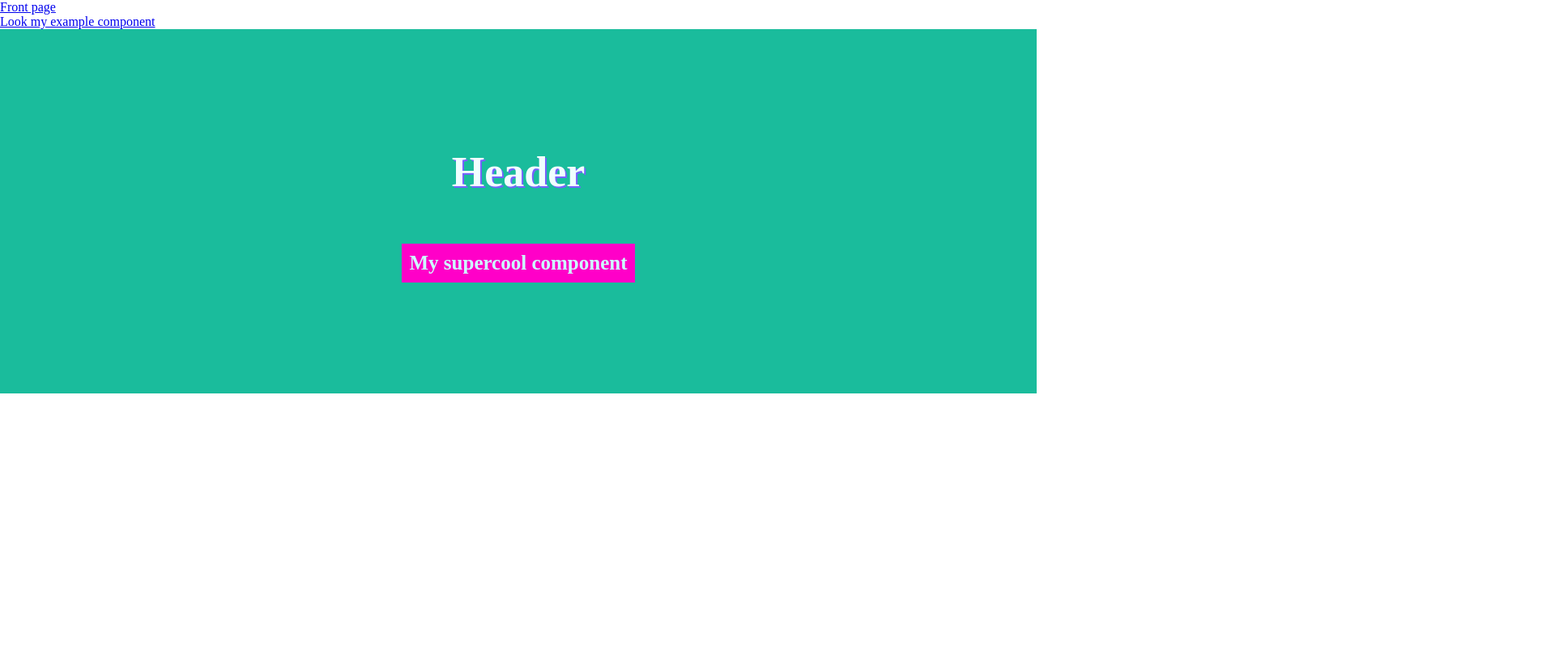
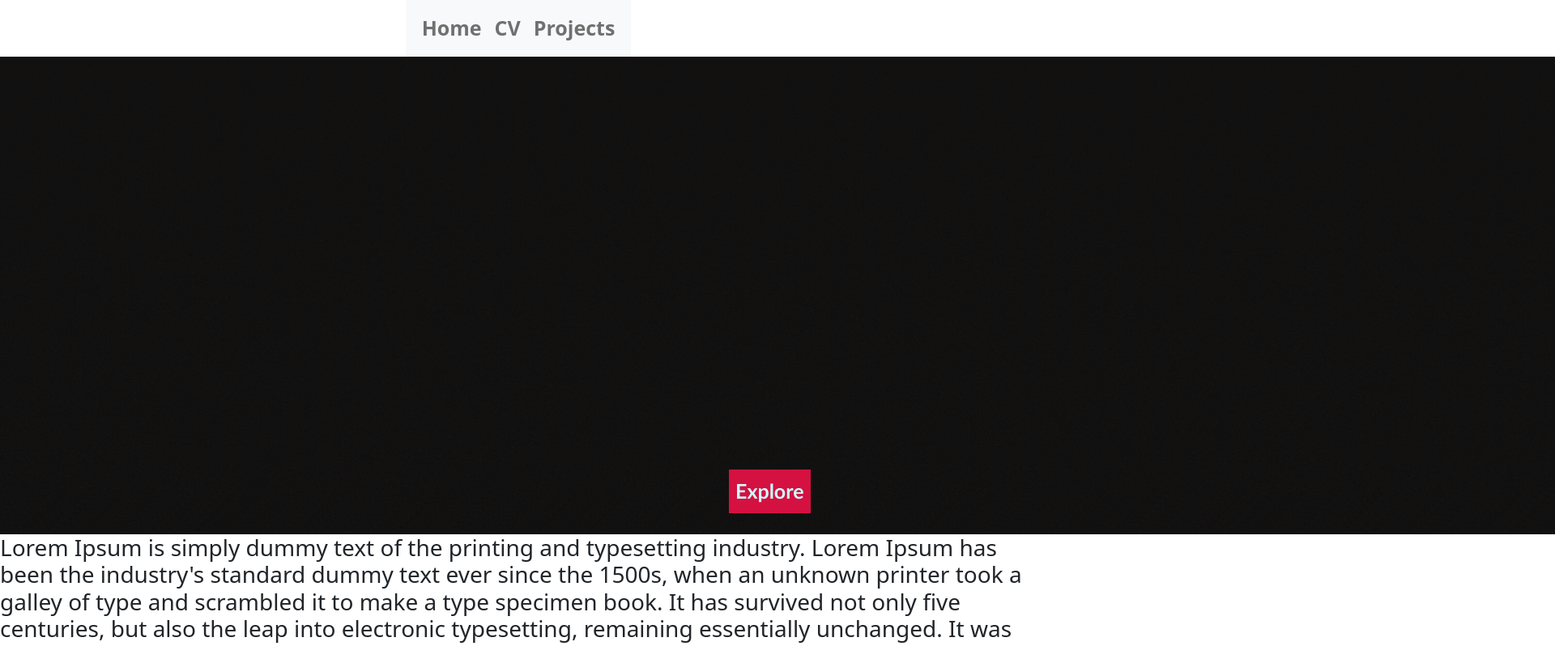
Before and after one commit to zeta404-ops/portfolio, a React (Create React App) app: page /portfolio/example in a window 1280 px wide. Shown: the top 798 px of the page at 81% size, 1920 px wide, since content can reach past the window. Built offline with nearby package versions, Linux system fonts and the light colour scheme.

Commit message:
PortV1.2.1

```diff
--- a/src/App.tsx
+++ b/src/App.tsx
@@ -16,12 +16,18 @@ const App: React.FC = () => {
   return (
 
    <Router basename='/portfolio'>
+         <link
+  rel="stylesheet"
+  href="https://cdn.jsdelivr.net/npm/bootstrap@5.1.3/dist/css/bootstrap.min.css"
+  integrity="sha384-1BmE4kWBq78iYhFldvKuhfTAU6auU8tT94WrHftjDbrCEXSU1oBoqyl2QvZ6jIW3"
+  crossOrigin="anonymous"
+/>
+   {/* The navigation bar and other components you want to display on all pages come here */}
+   {/* <div className={styles.navbar}>
 
-   {/* The navigation bar and other components you want to display on all pages come here */}
-   <div className={styles.navbar}>
      <Link to='/'>Front page</Link>
      <Link to='example'>Look my example component</Link>
-   </div>
+   </div> */}
 
    <Switch>
      {/* Changing content comes here */}
--- a/src/components/errorPageStyle.module.scss
+++ b/src/components/errorPageStyle.module.scss
@@ -1,9 +1,11 @@
 .container{
-    background-size: cover;
+    position:fixed; left: 152px; top:400px;
     font-family: Verdana;
     font-size: 1.5rem;
-    color: #0CB3F9;
-    text-shadow: -1px -1px 2px rgba(150, 150, 150, 1);
+    color: #121111;
+    align-items: center;
     text-align: center;
-    font-weight: 600;
+    font-weight: 500;
+
+
 }
--- a/src/components/example/someExampleComponent.module.scss
+++ b/src/components/example/someExampleComponent.module.scss
@@ -1,23 +1,45 @@
+
+body {background-color: #DDDDDD;}
+
+::-webkit-scrollbar {
+  display: none;
+}
+
 .container {
+
     width: 100%;
-    height: 450px;
-    background: #1abc9c;
     display: flex;
     flex-direction: column;
     justify-content: center;
     align-items: center;
 
-    h1 {
-      font-size: 52px;
-      color: azure;
-      text-shadow: 2px 2px #7860ff;
-    }
+
+.nav{
+  font-weight: 700;
+  font-size: 25px;
+}
+
+
+
+.picBanner{
+ width: 100%;
+
+}
+
 
     p {
+
+      font-family: Trebuchet MS, sans-serif;
       font-weight: 700;
       font-size: 25px;
       color: rgb(206, 255, 255);
-      background: rgb(255, 0, 200);
-      padding: 10px;
+      background: #D41141;
+      padding: 8px;
+      position:absolute; left: 900px; top:580px;
     }
+
+
+
+
+
   }
--- a/src/components/example/someExampleComponent.tsx
+++ b/src/components/example/someExampleComponent.tsx
@@ -1,16 +1,80 @@
 import React from 'react'
 import styles from './someExampleComponent.module.scss'
-
+import banner from '../video/bannerr.gif'
+import * as ReactBootStrap from "react-bootstrap"
+import {Link} from "react-router-dom";
 type SomeExampleComponentProps = {
 
 }
 
 const SomeExampleComponent: React.FC<SomeExampleComponentProps> = () => {
   return (
+
     <div className={styles.container}>
-    <h1>Header</h1>
-    <p>My supercool component</p>
+<>
+<div className={styles.nav}>
+  <ReactBootStrap.Navbar bg="light" variant="light">
+    <ReactBootStrap.Container>
+
+    <ReactBootStrap.Nav className="me-auto">
+      <ReactBootStrap.Nav.Link href="#Home
+      ">Home</ReactBootStrap.Nav.Link>
+      <ReactBootStrap.Nav.Link href="#CV">CV</ReactBootStrap.Nav.Link>
+      <ReactBootStrap.Nav.Link href="#Projects">Projects</ReactBootStrap.Nav.Link>
+    </ReactBootStrap.Nav>
+    </ReactBootStrap.Container>
+  </ReactBootStrap.Navbar>
   </div>
+</>
+<div className={styles.picBanner}>
+<img className="pic" src={banner} alt='Banner for web dev'/>
+
+</div>
+<Link to="/Dashboard"><p>Explore</p></Link>
+
+
+<h3> Lorem Ipsum is simply dummy text of the printing and typesetting industry. Lorem Ipsum has been the industry's standard dummy text ever since the 1500s, when an unknown printer took a galley of type and scrambled it to make a type specimen book. It has survived not only five centuries, but also the leap into electronic typesetting, remaining essentially unchanged. It was popularised in the 1960s with the release of Letraset sheets containing Lorem Ipsum passages, and more recently with desktop publishing software like Aldus PageMaker including versions of Lorem Ipsum.
+
+</h3>
+<h3> Lorem Ipsum is simply dummy text of the printing and typesetting industry. Lorem Ipsum has been the industry's standard dummy text ever since the 1500s, when an unknown printer took a galley of type and scrambled it to make a type specimen book. It has survived not only five centuries, but also the leap into electronic typesetting, remaining essentially unchanged. It was popularised in the 1960s with the release of Letraset sheets containing Lorem Ipsum passages, and more recently with desktop publishing software like Aldus PageMaker including versions of Lorem Ipsum.
+
+</h3>
+<h3> Lorem Ipsum is simply dummy text of the printing and typesetting industry. Lorem Ipsum has been the industry's standard dummy text ever since the 1500s, when an unknown printer took a galley of type and scrambled it to make a type specimen book. It has survived not only five centuries, but also the leap into electronic typesetting, remaining essentially unchanged. It was popularised in the 1960s with the release of Letraset sheets containing Lorem Ipsum passages, and more recently with desktop publishing software like Aldus PageMaker including versions of Lorem Ipsum.
+
+</h3>
+<h3> Lorem Ipsum is simply dummy text of the printing and typesetting industry. Lorem Ipsum has been the industry's standard dummy text ever since the 1500s, when an unknown printer took a galley of type and scrambled it to make a type specimen book. It has survived not only five centuries, but also the leap into electronic typesetting, remaining essentially unchanged. It was popularised in the 1960s with the release of Letraset sheets containing Lorem Ipsum passages, and more recently with desktop publishing software like Aldus PageMaker including versions of Lorem Ipsum.
+
+</h3>
+<h3> Lorem Ipsum is simply dummy text of the printing and typesetting industry. Lorem Ipsum has been the industry's standard dummy text ever since the 1500s, when an unknown printer took a galley of type and scrambled it to make a type specimen book. It has survived not only five centuries, but also the leap into electronic typesetting, remaining essentially unchanged. It was popularised in the 1960s with the release of Letraset sheets containing Lorem Ipsum passages, and more recently with desktop publishing software like Aldus PageMaker including versions of Lorem Ipsum.
+
+</h3>
+<h3> Lorem Ipsum is simply dummy text of the printing and typesetting industry. Lorem Ipsum has been the industry's standard dummy text ever since the 1500s, when an unknown printer took a galley of type and scrambled it to make a type specimen book. It has survived not only five centuries, but also the leap into electronic typesetting, remaining essentially unchanged. It was popularised in the 1960s with the release of Letraset sheets containing Lorem Ipsum passages, and more recently with desktop publishing software like Aldus PageMaker including versions of Lorem Ipsum.
+
+</h3>
+<h3> Lorem Ipsum is simply dummy text of the printing and typesetting industry. Lorem Ipsum has been the industry's standard dummy text ever since the 1500s, when an unknown printer took a galley of type and scrambled it to make a type specimen book. It has survived not only five centuries, but also the leap into electronic typesetting, remaining essentially unchanged. It was popularised in the 1960s with the release of Letraset sheets containing Lorem Ipsum passages, and more recently with desktop publishing software like Aldus PageMaker including versions of Lorem Ipsum.
+
+</h3>
+<h3> Lorem Ipsum is simply dummy text of the printing and typesetting industry. Lorem Ipsum has been the industry's standard dummy text ever since the 1500s, when an unknown printer took a galley of type and scrambled it to make a type specimen book. It has survived not only five centuries, but also the leap into electronic typesetting, remaining essentially unchanged. It was popularised in the 1960s with the release of Letraset sheets containing Lorem Ipsum passages, and more recently with desktop publishing software like Aldus PageMaker including versions of Lorem Ipsum.
+
+</h3>
+<h3> Lorem Ipsum is simply dummy text of the printing and typesetting industry. Lorem Ipsum has been the industry's standard dummy text ever since the 1500s, when an unknown printer took a galley of type and scrambled it to make a type specimen book. It has survived not only five centuries, but also the leap into electronic typesetting, remaining essentially unchanged. It was popularised in the 1960s with the release of Letraset sheets containing Lorem Ipsum passages, and more recently with desktop publishing software like Aldus PageMaker including versions of Lorem Ipsum.
+
+</h3>
+<h3> Lorem Ipsum is simply dummy text of the printing and typesetting industry. Lorem Ipsum has been the industry's standard dummy text ever since the 1500s, when an unknown printer took a galley of type and scrambled it to make a type specimen book. It has survived not only five centuries, but also the leap into electronic typesetting, remaining essentially unchanged. It was popularised in the 1960s with the release of Letraset sheets containing Lorem Ipsum passages, and more recently with desktop publishing software like Aldus PageMaker including versions of Lorem Ipsum.
+
+</h3>
+<h3> Lorem Ipsum is simply dummy text of the printing and typesetting industry. Lorem Ipsum has been the industry's standard dummy text ever since the 1500s, when an unknown printer took a galley of type and scrambled it to make a type specimen book. It has survived not only five centuries, but also the leap into electronic typesetting, remaining essentially unchanged. It was popularised in the 1960s with the release of Letraset sheets containing Lorem Ipsum passages, and more recently with desktop publishing software like Aldus PageMaker including versions of Lorem Ipsum.
+
+</h3>
+<h3> Lorem Ipsum is simply dummy text of the printing and typesetting industry. Lorem Ipsum has been the industry's standard dummy text ever since the 1500s, when an unknown printer took a galley of type and scrambled it to make a type specimen book. It has survived not only five centuries, but also the leap into electronic typesetting, remaining essentially unchanged. It was popularised in the 1960s with the release of Letraset sheets containing Lorem Ipsum passages, and more recently with desktop publishing software like Aldus PageMaker including versions of Lorem Ipsum.
+
+</h3>
+<h3> Lorem Ipsum is simply dummy text of the printing and typesetting industry. Lorem Ipsum has been the industry's standard dummy text ever since the 1500s, when an unknown printer took a galley of type and scrambled it to make a type specimen book. It has survived not only five centuries, but also the leap into electronic typesetting, remaining essentially unchanged. It was popularised in the 1960s with the release of Letraset sheets containing Lorem Ipsum passages, and more recently with desktop publishing software like Aldus PageMaker including versions of Lorem Ipsum.
+
+</h3>
+
+  </div>
+
   )
 }
 
```
Also changed, not shown: package.json (+5 -2 lines), src/components/video/bannerr.gif (added), 1 other file (tests, documents, lock files or other folders).
